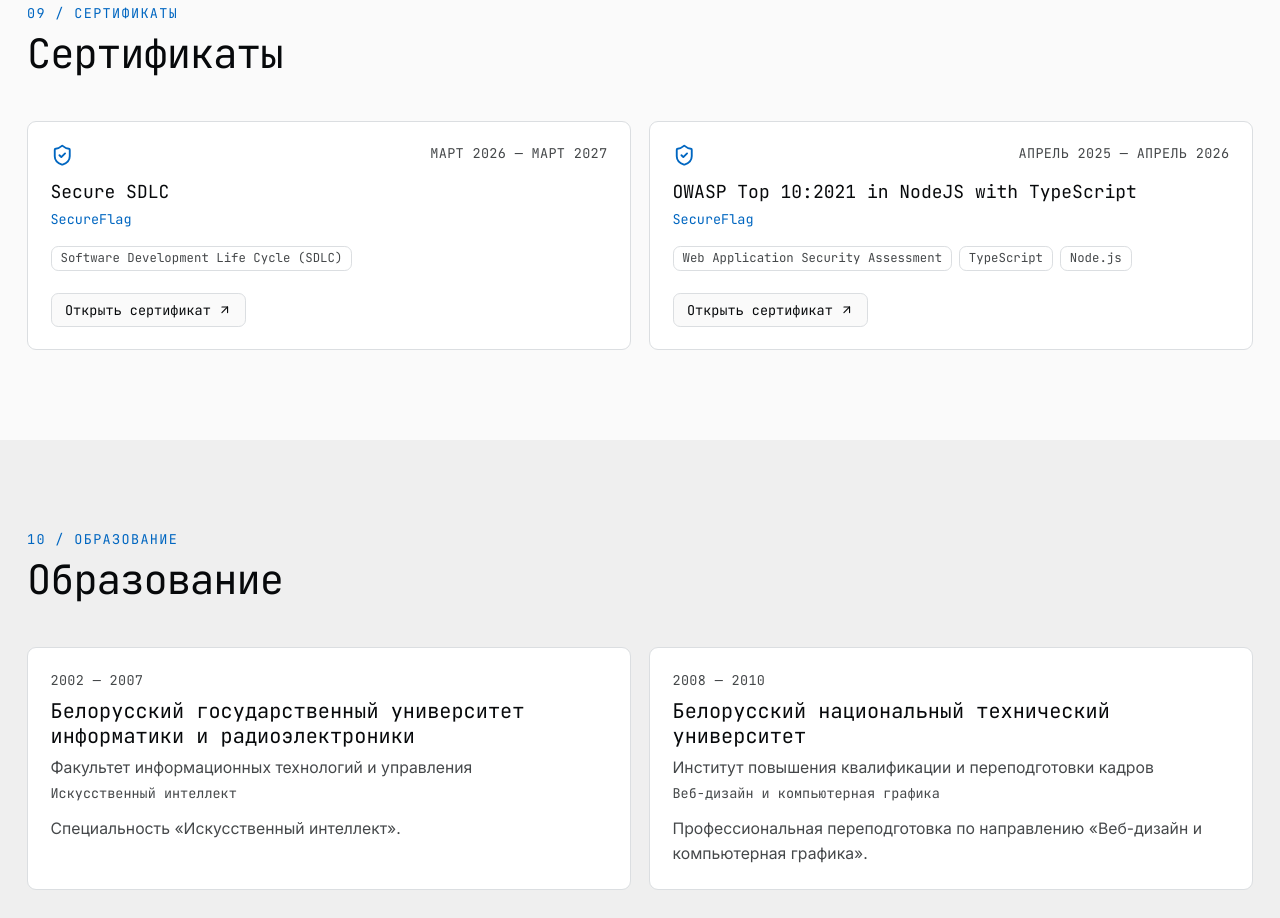
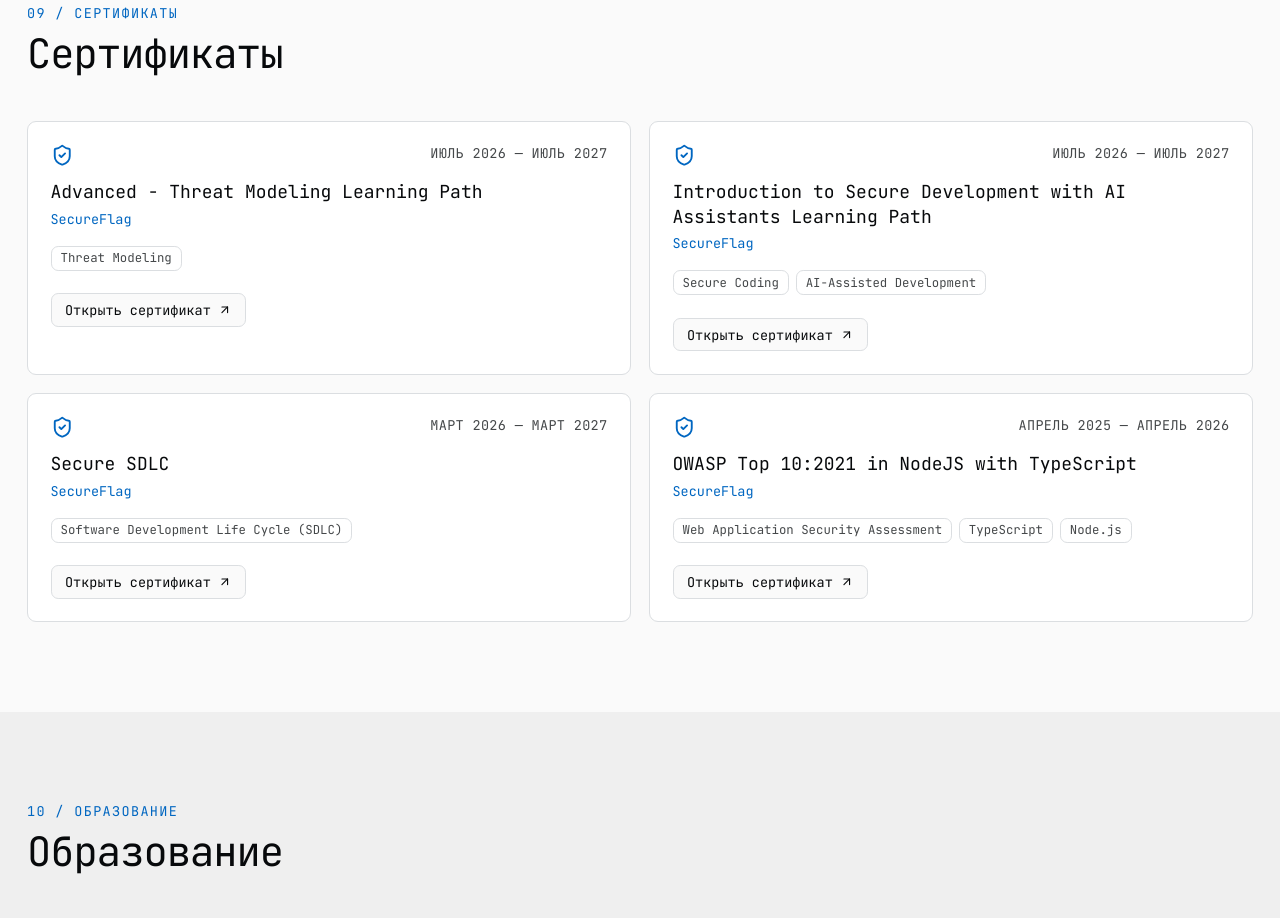
Before and after one commit to yuri-semenenko/personal-site, a Next.js app: page /ru in a window 1280 px wide. Shown: the part 9300-10218 px from the top of the page. Built offline with nearby package versions, Linux system fonts and the light colour scheme.

Commit message:
feat: add SecureFlag threat modeling and AI assistants certifications

```diff
--- a/src/content/en/certifications.ts
+++ b/src/content/en/certifications.ts
@@ -1,6 +1,26 @@
 import type { CertificationModel } from "../types";
 
 export const certifications: CertificationModel[] = [
+  {
+    title: "Advanced - Threat Modeling Learning Path",
+    issuer: "SecureFlag",
+    issued: "2026-07",
+    issuedLabel: "Jul 2026",
+    expires: "2027-07",
+    expiresLabel: "Jul 2027",
+    credentialUrl: "https://www.secureflag.com/s?86c2a158-2bb5-4dd5-8082-06ecaaf10dd8",
+    skills: ["Threat Modeling"],
+  },
+  {
+    title: "Introduction to Secure Development with AI Assistants Learning Path",
+    issuer: "SecureFlag",
+    issued: "2026-07",
+    issuedLabel: "Jul 2026",
+    expires: "2027-07",
+    expiresLabel: "Jul 2027",
+    credentialUrl: "https://www.secureflag.com/s?b8f2a048-3256-4096-a0e9-c3dcb8d66750",
+    skills: ["Secure Coding", "AI-Assisted Development"],
+  },
   {
     title: "Secure SDLC",
     issuer: "SecureFlag",
--- a/src/content/ru/certifications.ts
+++ b/src/content/ru/certifications.ts
@@ -1,6 +1,26 @@
 import type { CertificationModel } from "../types";
 
 export const certifications: CertificationModel[] = [
+  {
+    title: "Advanced - Threat Modeling Learning Path",
+    issuer: "SecureFlag",
+    issued: "2026-07",
+    issuedLabel: "Июль 2026",
+    expires: "2027-07",
+    expiresLabel: "Июль 2027",
+    credentialUrl: "https://www.secureflag.com/s?86c2a158-2bb5-4dd5-8082-06ecaaf10dd8",
+    skills: ["Threat Modeling"],
+  },
+  {
+    title: "Introduction to Secure Development with AI Assistants Learning Path",
+    issuer: "SecureFlag",
+    issued: "2026-07",
+    issuedLabel: "Июль 2026",
+    expires: "2027-07",
+    expiresLabel: "Июль 2027",
+    credentialUrl: "https://www.secureflag.com/s?b8f2a048-3256-4096-a0e9-c3dcb8d66750",
+    skills: ["Secure Coding", "AI-Assisted Development"],
+  },
   {
     title: "Secure SDLC",
     issuer: "SecureFlag",
```
